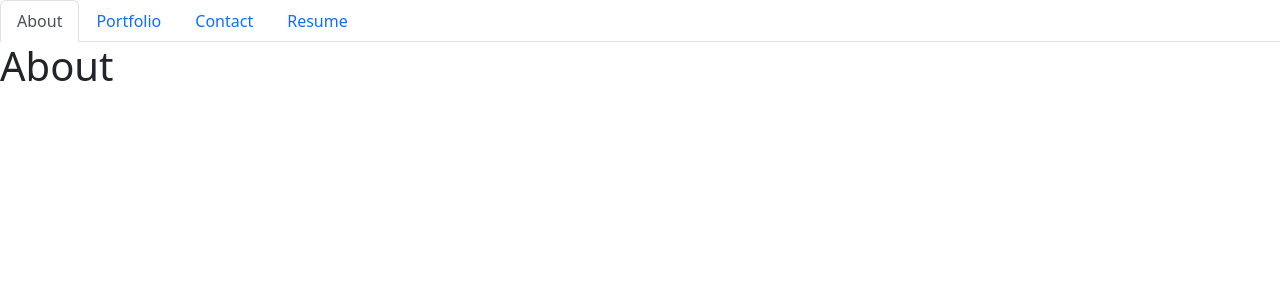
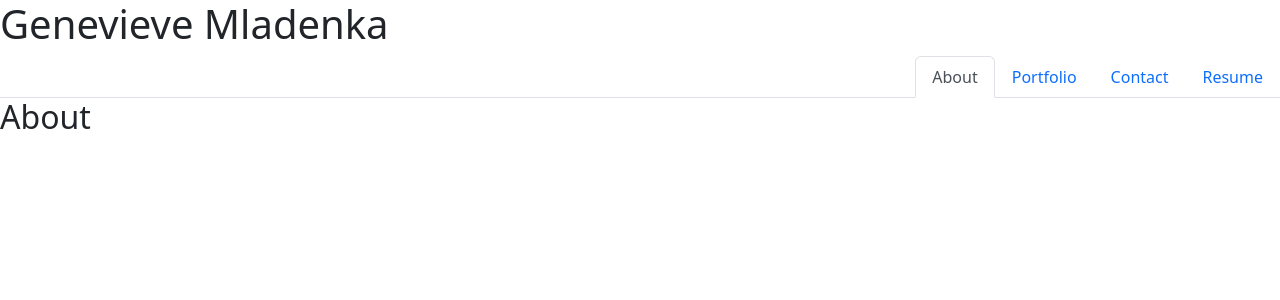
Before and after one commit to genmla/portfolio, a React (Create React App) app: page / in a window 1280 px wide. Shown: the top 300 px of the page. Built offline with nearby package versions, Linux system fonts and the light colour scheme.

Commit message:
made header component parent to navigation component to display in portfoliocont

```diff
--- a/src/components/Header.js
+++ b/src/components/Header.js
@@ -0,0 +1,22 @@
+import React from "react";
+import Navigation from "./Navigation";
+
+//setting props to use in the Portfolio container
+export default function Header(props) {
+    //props called the same as variables in Portfolio container so useState for page rendering can work
+    const { currentPage, handlePageChange } = props;
+
+    return (
+        <header>
+            <h1>
+                Genevieve Mladenka
+            </h1>
+            <div>
+                <Navigation
+                    currentPage = {currentPage}
+                    handlePageChange = {handlePageChange}
+                    />
+            </div>
+        </header>
+    )
+}
--- a/src/components/Navigation.js
+++ b/src/components/Navigation.js
@@ -1,15 +1,16 @@
 import React from 'react';
 
-// Here we are using object destructuring assignment to pluck off our variables from the props object
-// We assign them to their own variable names
-function Navigation({ currentPage, handlePageChange }) {
+//logic for navigation tabs to display differently according to rendered page
+function Navigation(props) {
+  //accepting props from partent to use in Header
+  const { currentPage, handlePageChange } = props;
+
   return (
-    <ul className="nav nav-tabs">
+      <ul className="nav nav-tabs justify-content-end">
         <li className="nav-item">
           <a
             href="#about"
             onClick={() => handlePageChange('About')}
-          // Check to see if the currentPage is `About`, and if so we use the active link class from bootstrap. Otherwise, we set it to a normal nav-link
             className={currentPage === 'About' ? 'nav-link active' : 'nav-link'}
           >
             About
@@ -19,7 +20,6 @@ function Navigation({ currentPage, handlePageChange }) {
           <a
             href="#portfolio"
             onClick={() => handlePageChange('Portfolio')}
-          // Check to see if the currentPage is `Blog`, and if so we use the active link class from bootstrap. Otherwise, we set it to a normal nav-link
             className={currentPage === 'Portfolio' ? 'nav-link active' : 'nav-link'}
           >
             Portfolio
@@ -29,7 +29,6 @@ function Navigation({ currentPage, handlePageChange }) {
           <a
             href="#contact"
             onClick={() => handlePageChange('Contact')}
-          // Check to see if the currentPage is `Contact`, and if so we use the active link class from bootstrap. Otherwise, we set it to a normal nav-link
             className={currentPage === 'Contact' ? 'nav-link active' : 'nav-link'}
           >
             Contact
@@ -39,7 +38,6 @@ function Navigation({ currentPage, handlePageChange }) {
           <a
             href="#resume"
             onClick={() => handlePageChange('Resume')}
-          // Check to see if the currentPage is `Contact`, and if so we use the active link class from bootstrap. Otherwise, we set it to a normal nav-link
             className={currentPage === 'Resume' ? 'nav-link active' : 'nav-link'}
           >
             Resume
--- a/src/components/PortfolioContainer.js
+++ b/src/components/PortfolioContainer.js
@@ -1,5 +1,5 @@
 import React, { useState } from 'react';
-import Navigation from './Navigation';
+import Header from './Header';
 import About from './pages/About';
 import Portfolio from './pages/Portfolio';
 import Contact from './pages/Contact';
@@ -25,8 +25,12 @@ export default function PortfolioContainer() {
 
     return (
         <div>
-            <Navigation currentPage={currentPage} handlePageChange={handlePageChange} />
-            {renderPage()}
+            <div>
+                <Header currentPage={currentPage} handlePageChange={handlePageChange} />
+            </div>
+            <div>
+                <main>{renderPage()}</main>
+            </div>
         </div>
-        );
+    );
 };
--- a/src/components/pages/About.js
+++ b/src/components/pages/About.js
@@ -3,7 +3,7 @@ import React from "react";
 export default function About () {
     return (
         <div>
-            <h1>About</h1>
+            <h2>About</h2>
         </div>
     )
 }
--- a/src/components/pages/Contact.js
+++ b/src/components/pages/Contact.js
@@ -3,7 +3,7 @@ import React from "react";
 export default function Contact () {
     return (
         <div>
-            <h1>Contact</h1>
+            <h2>Contact</h2>
         </div>
     )
 }
--- a/src/components/pages/Portfolio.js
+++ b/src/components/pages/Portfolio.js
@@ -3,7 +3,7 @@ import React from "react";
 export default function Portfolio () {
     return (
         <div>
-            <h1>Portfolio</h1>
+            <h2>Portfolio</h2>
         </div>
     )
 }
--- a/src/components/pages/Resume.js
+++ b/src/components/pages/Resume.js
@@ -3,7 +3,7 @@ import React from "react";
 export default function Resume () {
     return (
         <div>
-            <h1>Resume</h1>
+            <h2>Resume</h2>
         </div>
     )
 }
```
Lines whose indentation alone changed are shown as unchanged.
